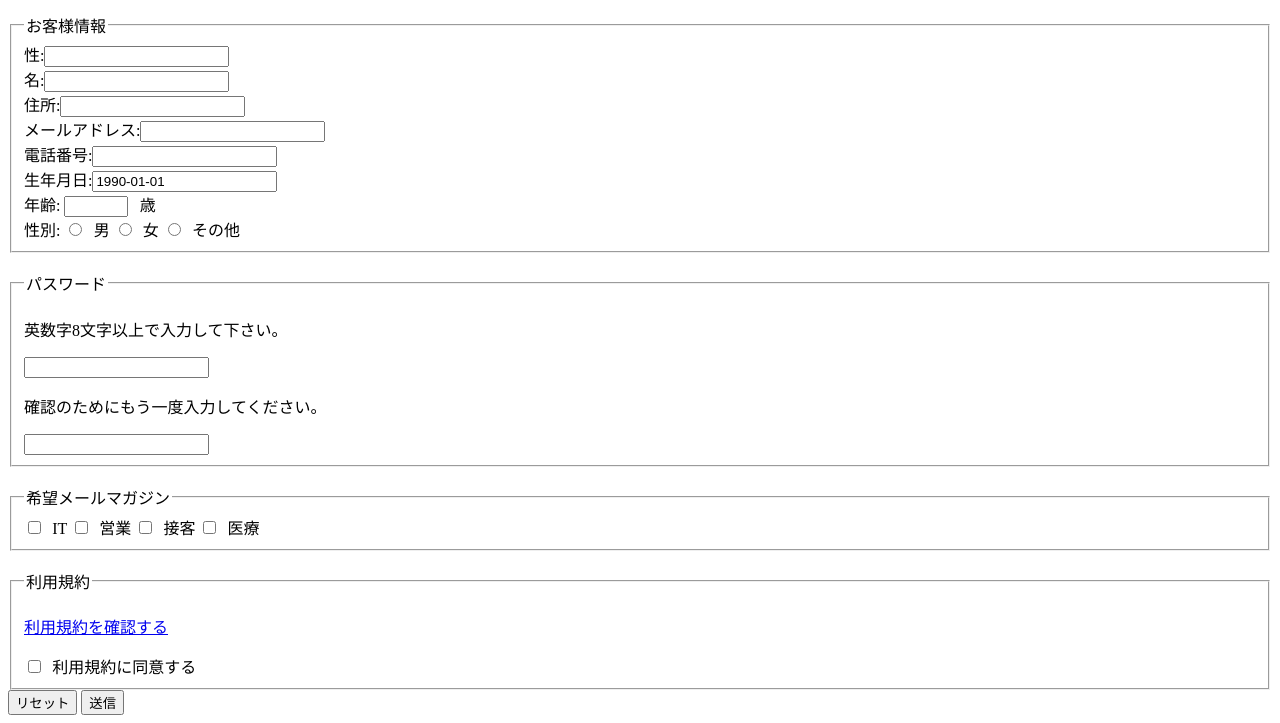
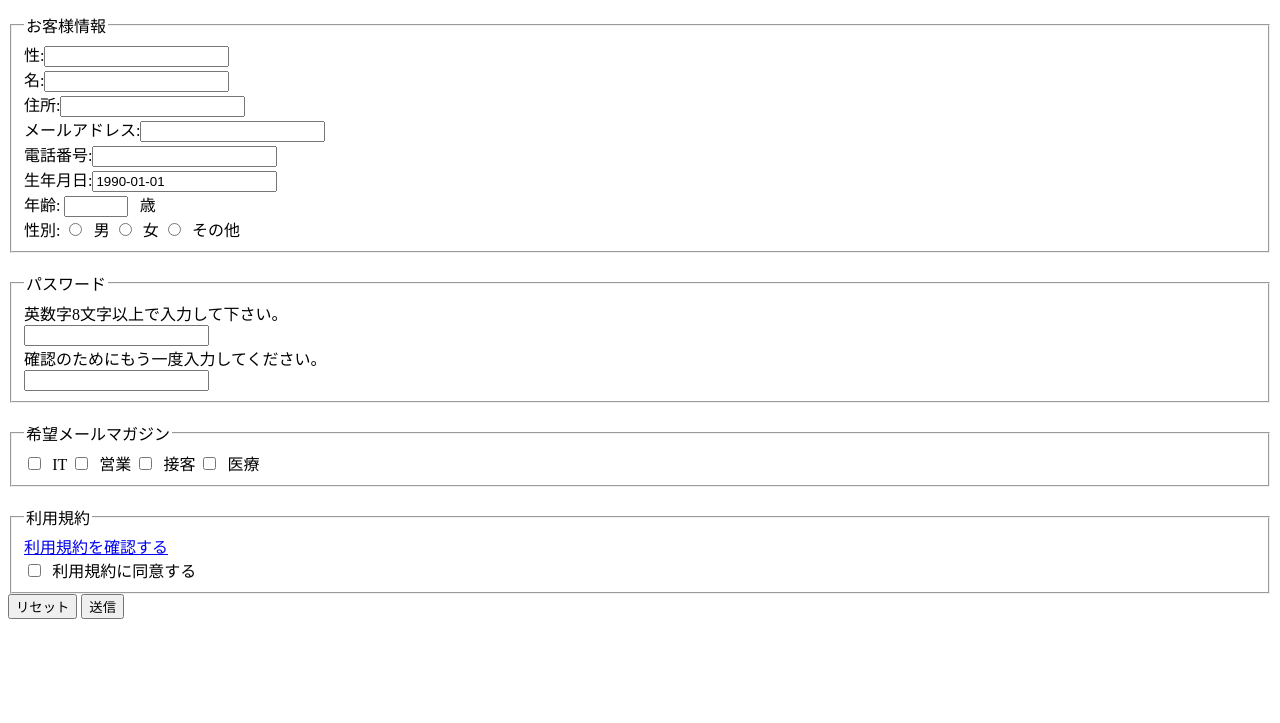
Before and after one commit to bantyo7100/html-task, a plain HTML site: page form/form.html in a window 1280 px wide. Shown: the part 116-839 px from the top of the page. After the commit the page ends 800 px from the top, so only its background shows below. Drawn offline with Linux system fonts and the light colour scheme.

Commit message:
formの編集

```diff
--- a/form/form.html
+++ b/form/form.html
@@ -27,9 +27,9 @@
     </fieldset><br>
     <fieldset>
         <legend>パスワード</legend>
-        <p>英数字8文字以上で入力して下さい。</p>
-        <input type="password" name="password">
-        <p>確認のためにもう一度入力してください。</p>
+        英数字8文字以上で入力して下さい。<br>
+        <input type="password" name="password"><br>
+        確認のためにもう一度入力してください。<br>
         <input type="password" name="password_confirm">
     </fieldset><br>
     <fieldset>
@@ -41,7 +41,7 @@
     </fieldset><br>
     <fieldset>
         <legend>利用規約</legend>
-        <p><a href="terms.html" target="_blank">利用規約を確認する</a></p>
+        <a href="terms.html" target="_blank">利用規約を確認する</a><br>
         <input type="checkbox" name="terms" value="agree">利用規約に同意する<br>
     </fieldset>
     <button type="reset">リセット</button>
```
